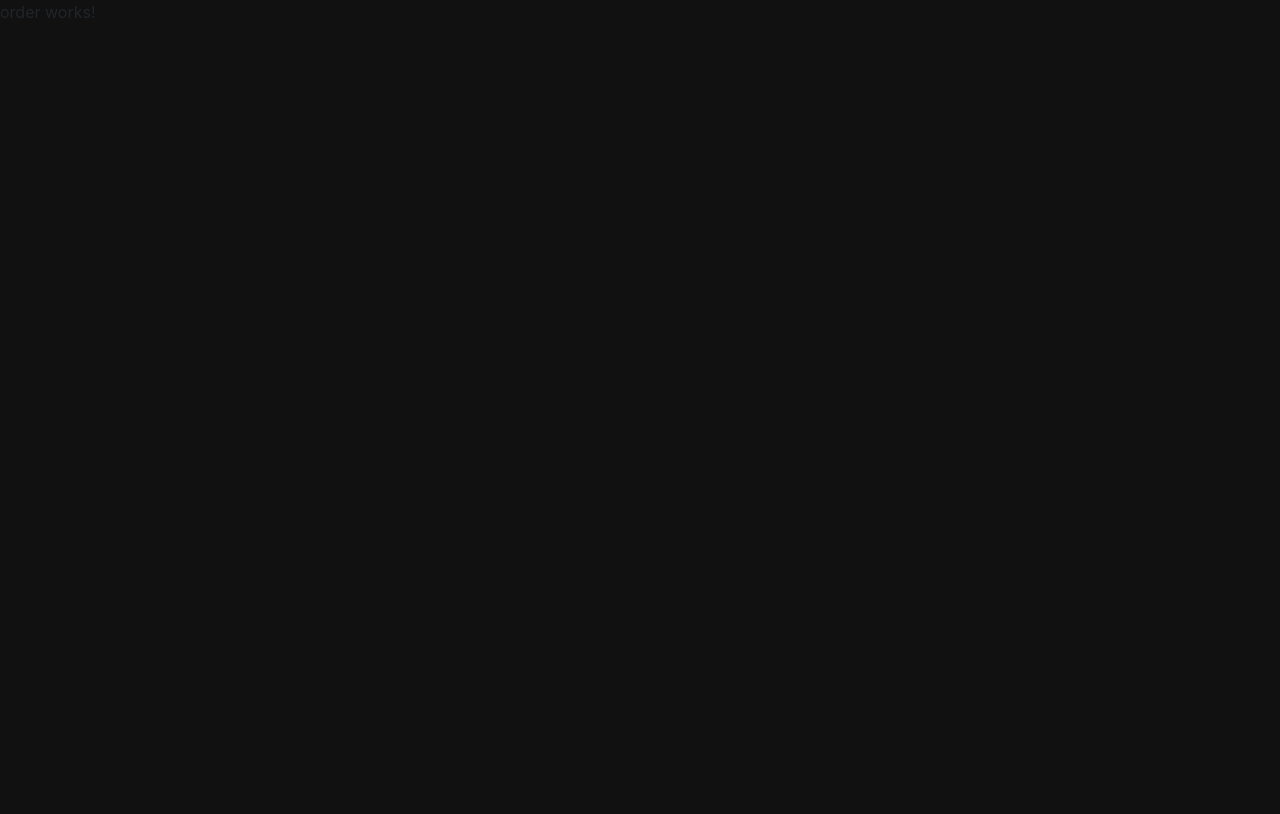
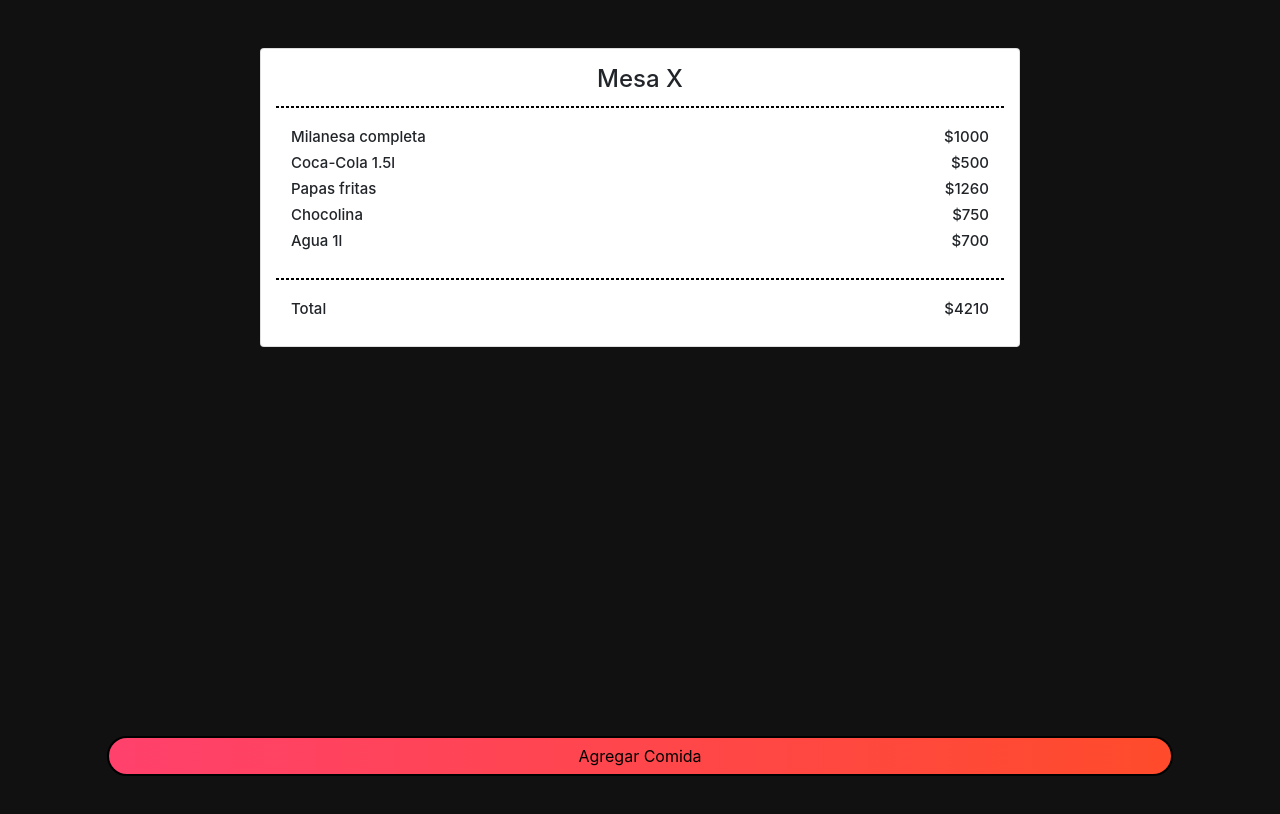
Before and after one commit to No-Country/C1-G6, an Angular app in the folder client/OrderUp/: page /Order in a window 1280 px wide. Shown: the top 814 px of the page. Built offline with nearby package versions, Linux system fonts and the light colour scheme.

Commit message:
Maquetado base de Pedido

```diff
--- a/client/OrderUp/src/app/components/order/order.component.css
+++ b/client/OrderUp/src/app/components/order/order.component.css
@@ -0,0 +1,32 @@
+.container .aux {
+  border: 1px dashed black;
+}
+
+.container .food {
+  display: -webkit-box;
+  display: -ms-flexbox;
+  display: flex;
+  -ms-flex-pack: distribute;
+      justify-content: space-around;
+}
+
+.container .food h4 {
+  font-size: 15px !important;
+}
+
+.container .food .price {
+  text-align: right;
+}
+
+.container .buttonCategory {
+  background: #ff416c;
+  background: -webkit-gradient(linear, left top, right top, from(#ff416c), to(#ff4b2b));
+  background: linear-gradient(90deg, #ff416c 0%, #ff4b2b 100%);
+  filter: progid:DXImageTransform.Microsoft.gradient(startColorstr="#ff416c",endColorstr="#ff4b2b",GradientType=1);
+  color: black !important;
+  border-radius: 20px;
+  -webkit-transition: all 300ms;
+  transition: all 300ms;
+  border: 2px solid black;
+}
+/*# sourceMappingURL=order.component.css.map */
--- a/client/OrderUp/src/app/components/order/order.component.html
+++ b/client/OrderUp/src/app/components/order/order.component.html
@@ -1 +1,44 @@
-<p>order works!</p>
+<div class="container">
+    <div class="row mt-5">
+
+        <div class="card col-8 mx-auto order">
+            <h4 class="card-title mx-auto mt-3">{{numberTable}}</h4>
+            <span class="aux"></span>
+            <div class="card-body pl-0 pr-0">
+                <span class="food">
+                    <h4 class="col-6">Milanesa completa</h4>
+                    <h4 class="col-6 price">$1000</h4>
+                </span>
+                <span class="food">
+                    <h4 class="col-6">Coca-Cola 1.5l</h4>
+                    <h4 class="col-6 price">$500</h4>
+                </span>
+                <span class="food">
+                    <h4 class="col-6">Papas fritas</h4>
+                    <h4 class="col-6 price">$1260</h4>
+                </span>
+                <span class="food">
+                    <h4 class="col-6">Chocolina</h4>
+                    <h4 class="col-6 price">$750</h4>
+                </span>
+                <span class="food">
+                    <h4 class="col-6">Agua 1l</h4>
+                    <h4 class="col-6 price">$700</h4>
+                </span>
+
+            </div>
+            <span class="aux"></span>
+            <div class="card-body pl-0 pr-0">
+                <span class="food">
+                    <h4 class="col-6">Total</h4>
+                    <h4 class="col-6 price">$4210</h4>
+                </span>
+            </div>
+        </div>
+
+    </div>
+
+    <div class="row">
+        <button class="buttonCategory col-10 mx-auto mb-4 fixed-bottom btn" (click)="addFood()">Agregar Comida</button>
+    </div>
+</div>
--- /dev/null
+++ b/client/OrderUp/src/app/components/order/order.component.scss
@@ -0,0 +1,26 @@
+.container {
+    .aux {
+        border: 1px dashed black;
+    }
+    .food {
+        display: flex;
+        justify-content: space-around;
+        h4 {
+            font-size: 15px !important;
+        }
+        .price {
+            text-align: right;
+        }
+    }
+    .buttonCategory {
+        background: rgb(255,65,108);
+        background: -moz-linear-gradient(90deg, rgba(255,65,108,1) 0%, rgba(255,75,43,1) 100%);
+        background: -webkit-linear-gradient(90deg, rgba(255,65,108,1) 0%, rgba(255,75,43,1) 100%);
+        background: linear-gradient(90deg, rgba(255,65,108,1) 0%, rgba(255,75,43,1) 100%);
+        filter: progid:DXImageTransform.Microsoft.gradient(startColorstr="#ff416c",endColorstr="#ff4b2b",GradientType=1);
+        color: black !important;
+        border-radius: 20px;
+        transition: all 300ms;
+        border: 2px solid black;
+    }
+}
--- a/client/OrderUp/src/app/components/order/order.component.ts
+++ b/client/OrderUp/src/app/components/order/order.component.ts
@@ -1,4 +1,5 @@
 import { Component, OnInit } from '@angular/core';
+import { Router } from '@angular/router';
 
 @Component({
   selector: 'order',
@@ -6,10 +7,16 @@ import { Component, OnInit } from '@angular/core';
   styleUrls: ['./order.component.css']
 })
 export class OrderComponent implements OnInit {
+  public numberTable:string = "Mesa X"
 
-  constructor() { }
+  constructor(
+    private _router: Router
+  ) { }
 
   ngOnInit(): void {
   }
 
+  addFood(){
+    this._router.navigate(['Card']);
+  }
 }
```
Also changed, not shown: 1 other file (tests, documents, lock files or other folders).
